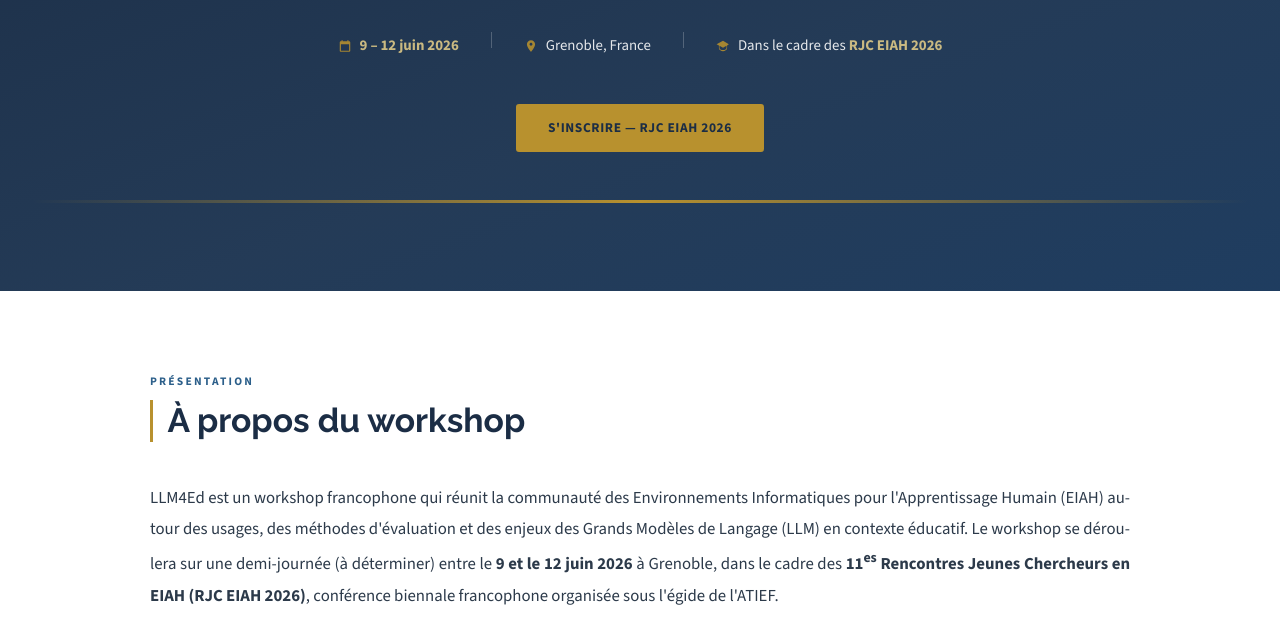
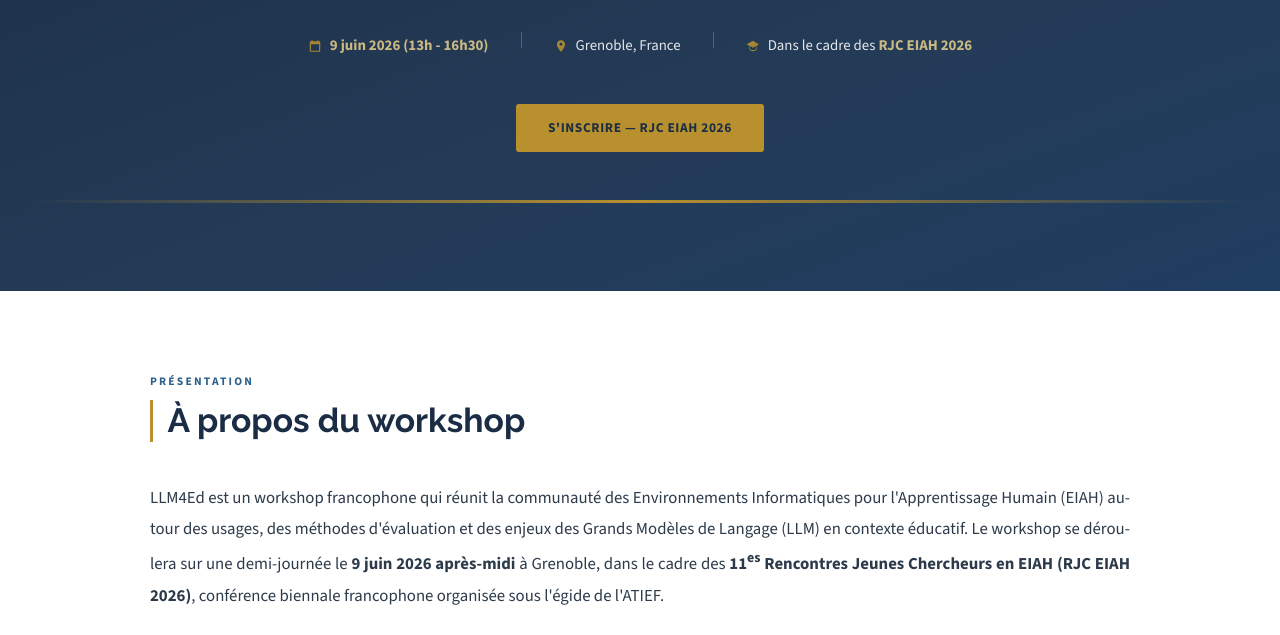
Before and after one commit to llm4ed2026/llm4ed2026.github.io, a plain HTML site: page index.html in a window 1280 px wide. Shown: the part 317-952 px from the top of the page. Drawn offline with nearby package versions, Linux system fonts and the light colour scheme.

Commit message:
Clarify LLM4Ed workshop date and schedule
Updated event details for the LLM4Ed workshop, specifying the date and time more clearly.

```diff
--- a/index.html
+++ b/index.html
@@ -728,7 +728,7 @@
     <div class="hero-meta">
       <div class="hero-meta-item">
         <svg viewBox="0 0 24 24"><path d="M19 4h-1V2h-2v2H8V2H6v2H5C3.9 4 3 4.9 3 6v14c0 1.1.9 2 2 2h14c1.1 0 2-.9 2-2V6c0-1.1-.9-2-2-2zm0 16H5V9h14v11z"/></svg>
-        <span><strong>9 – 12 juin 2026</strong></span>
+        <span><strong>9 juin 2026 (13h - 16h30)</strong></span>
       </div>
       <div class="hero-divider"></div>
       <div class="hero-meta-item">
@@ -757,7 +757,7 @@
     </div>
 
     <p class="about-prose">
-      LLM4Ed est un workshop francophone qui réunit la communauté des Environnements Informatiques pour l'Apprentissage Humain (EIAH) autour des usages, des méthodes d'évaluation et des enjeux des Grands Modèles de Langage (LLM) en contexte éducatif. Le workshop se déroulera sur une demi-journée (à déterminer) entre le <strong>9 et le 12 juin 2026</strong> à Grenoble, dans le cadre des <strong>11<sup>es</sup> Rencontres Jeunes Chercheurs en EIAH (RJC EIAH 2026)</strong>, conférence biennale francophone organisée sous l'égide de l'ATIEF.
+      LLM4Ed est un workshop francophone qui réunit la communauté des Environnements Informatiques pour l'Apprentissage Humain (EIAH) autour des usages, des méthodes d'évaluation et des enjeux des Grands Modèles de Langage (LLM) en contexte éducatif. Le workshop se déroulera sur une demi-journée le <strong>9 juin 2026 après-midi</strong> à Grenoble, dans le cadre des <strong>11<sup>es</sup> Rencontres Jeunes Chercheurs en EIAH (RJC EIAH 2026)</strong>, conférence biennale francophone organisée sous l'égide de l'ATIEF.
     </p>
 
     <div class="about-highlight">
@@ -879,7 +879,7 @@
       <span class="section-label">Organisation de la demi-journée</span>
       <h2 class="section-title">Programme prévisionnel</h2>
       <p class="section-lead">
-        La demi-journée est structurée en deux temps complémentaires : une séquence de présentations et de synthèse, suivie d'une phase interactive d'ateliers en sous-groupes.
+        La demi-journée, de 13h à 16h30, est structurée en deux temps complémentaires : une séquence de présentations et de synthèse, suivie d'une phase interactive d'ateliers en sous-groupes.
       </p>
     </div>
 
@@ -969,8 +969,8 @@
         </tr>
         <tr>
           <td><div class="date-event">Workshop LLM4Ed</div></td>
-          <td><div class="date-val">9 – 12 juin 2026</div></td>
-          <td><div class="date-note">Date précise dans le programme RJC EIAH à confirmer</div></td>
+          <td><div class="date-val">9 juin 2026</div></td>
+          <td><div class="date-note">Après-midi, de 13h à 16h30</div></td>
         </tr>
         <tr>
           <td><div class="date-event">Conférence RJC EIAH 2026</div></td>
```
